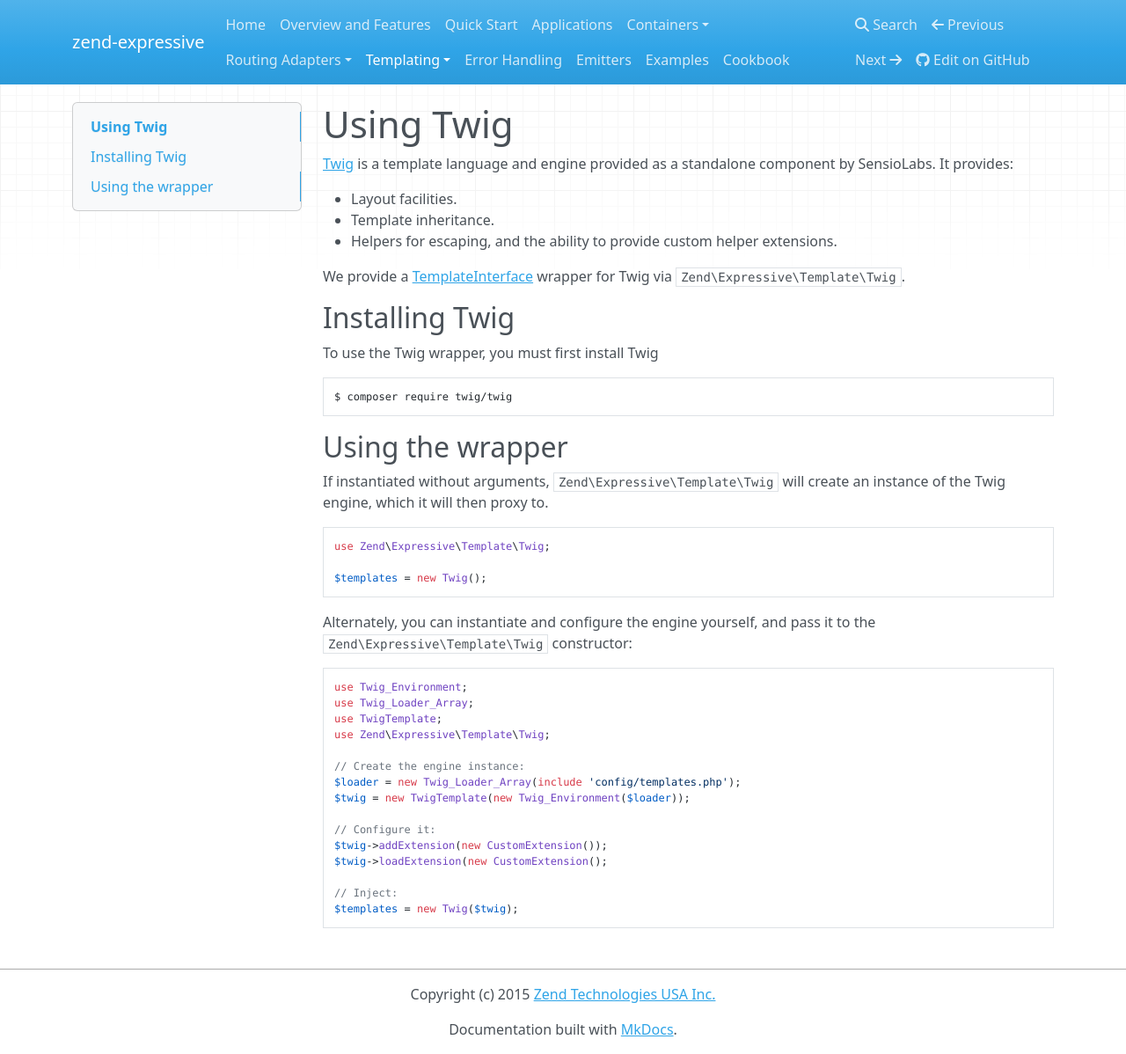
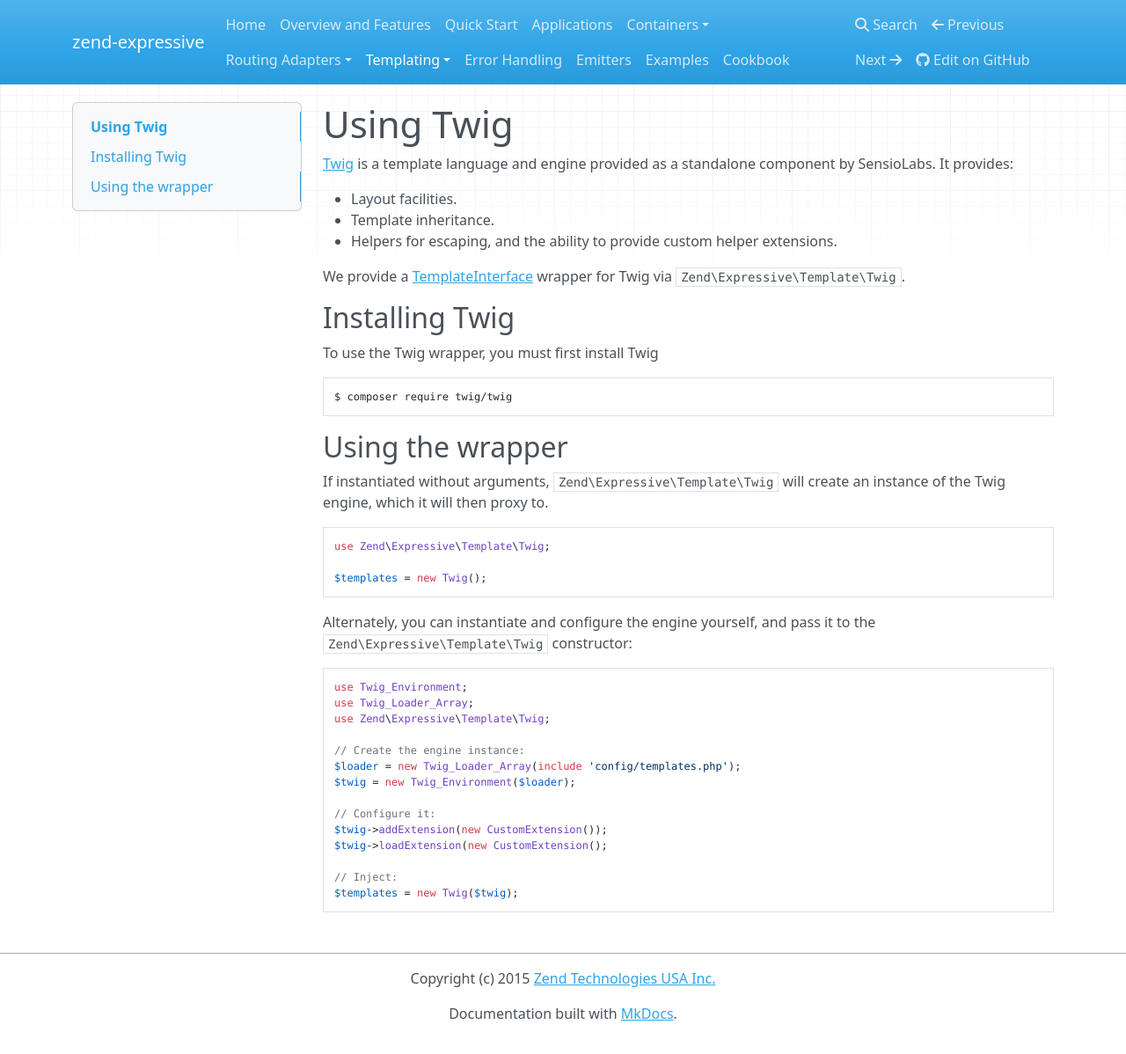
Before and after one commit to zendframework/zend-expressive, an MkDocs documentation site: the page built from doc/book/template/twig.md, in a window 1280 px wide and 1198 px high. Shown: the whole window at 88% size. Built offline with MkDocs 1.6.1, drawn with Linux system fonts in a browser that asks for light colours; nearby versions of some CDN libraries; old or Windows-style settings are respelled for this version of MkDocs.

Commit message:
Fixed usage of non-existent TwigTemplates class

````diff
--- a/doc/book/template/twig.md
+++ b/doc/book/template/twig.md
@@ -35,12 +35,11 @@
 ```php
 use Twig_Environment;
 use Twig_Loader_Array;
-use TwigTemplate;
 use Zend\Expressive\Template\Twig;
 
 // Create the engine instance:
 $loader = new Twig_Loader_Array(include 'config/templates.php');
-$twig = new TwigTemplate(new Twig_Environment($loader));
+$twig = new Twig_Environment($loader);
 
 // Configure it:
 $twig->addExtension(new CustomExtension());
````
